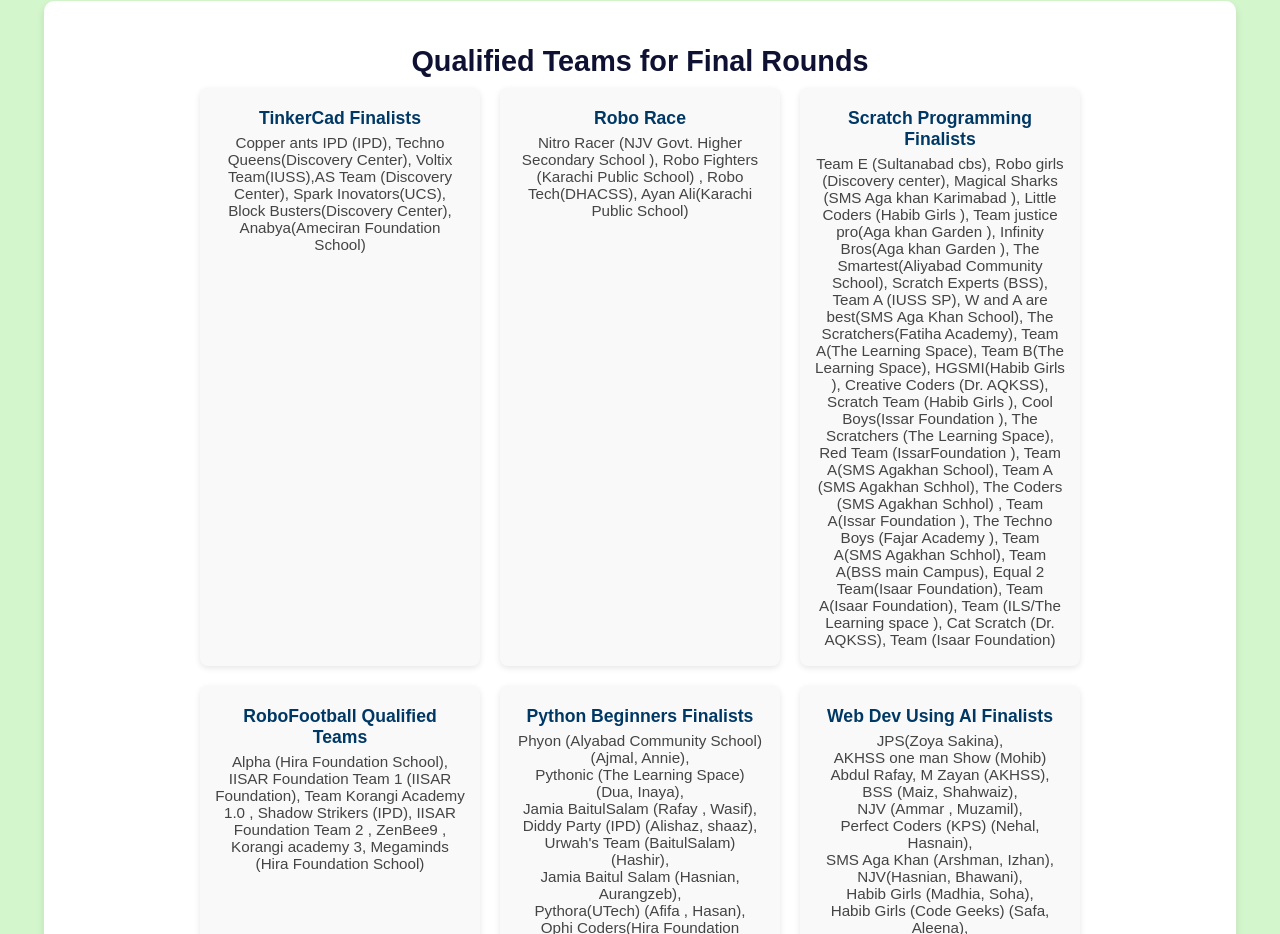
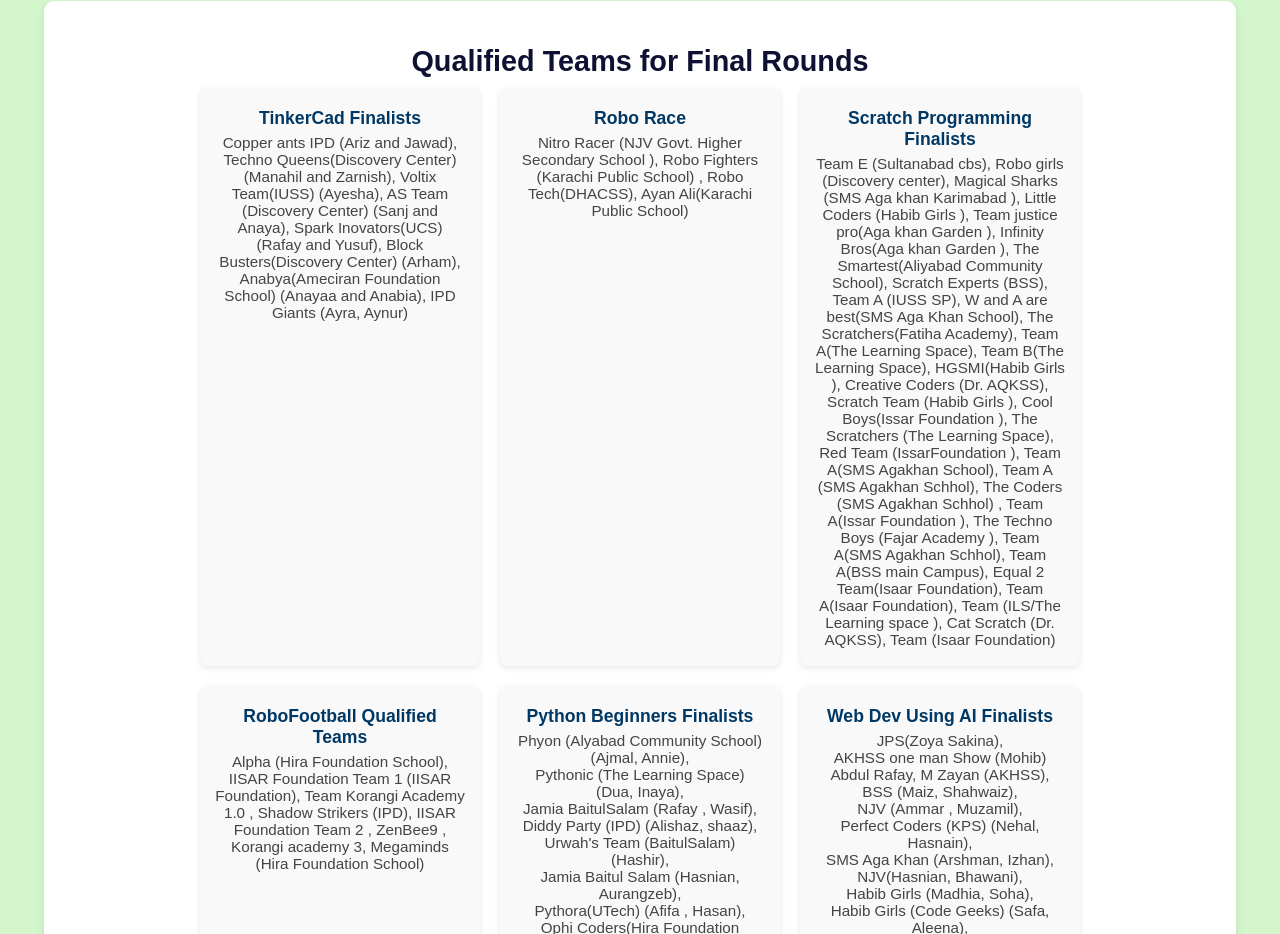
Before and after one commit to techticsclubpakistan/RoboFestLeaderBoard2025, a plain HTML site: page index.html in a window 1280 px wide. Shown: the part 2376-3310 px from the top of the page. Drawn offline with Linux system fonts and the light colour scheme.

Commit message:
tinkercad updated

```diff
--- a/index.html
+++ b/index.html
@@ -203,8 +203,16 @@
         <div class="team-grid">
             <div class="member">
                 <h4>TinkerCad Finalists</h4>
-                <p>Copper ants IPD (IPD), Techno Queens(Discovery Center), Voltix Team(IUSS),AS Team (Discovery Center),
-                    Spark Inovators(UCS), Block Busters(Discovery Center), Anabya(Ameciran Foundation School) </p>
+                <p>Copper ants IPD (Ariz and Jawad),
+                    Techno Queens(Discovery Center) (Manahil and Zarnish),
+                    Voltix Team(IUSS) (Ayesha),
+                    AS Team (Discovery Center) (Sanj and Anaya),
+                    Spark Inovators(UCS) (Rafay and Yusuf),
+                    Block Busters(Discovery Center) (Arham),
+                    Anabya(Ameciran Foundation School) (Anayaa and Anabia),
+                    IPD Giants (Ayra, Aynur)
+
+                 </p>
             </div>
             <div class="member">
                 <h4>Robo Race</h4>
```
